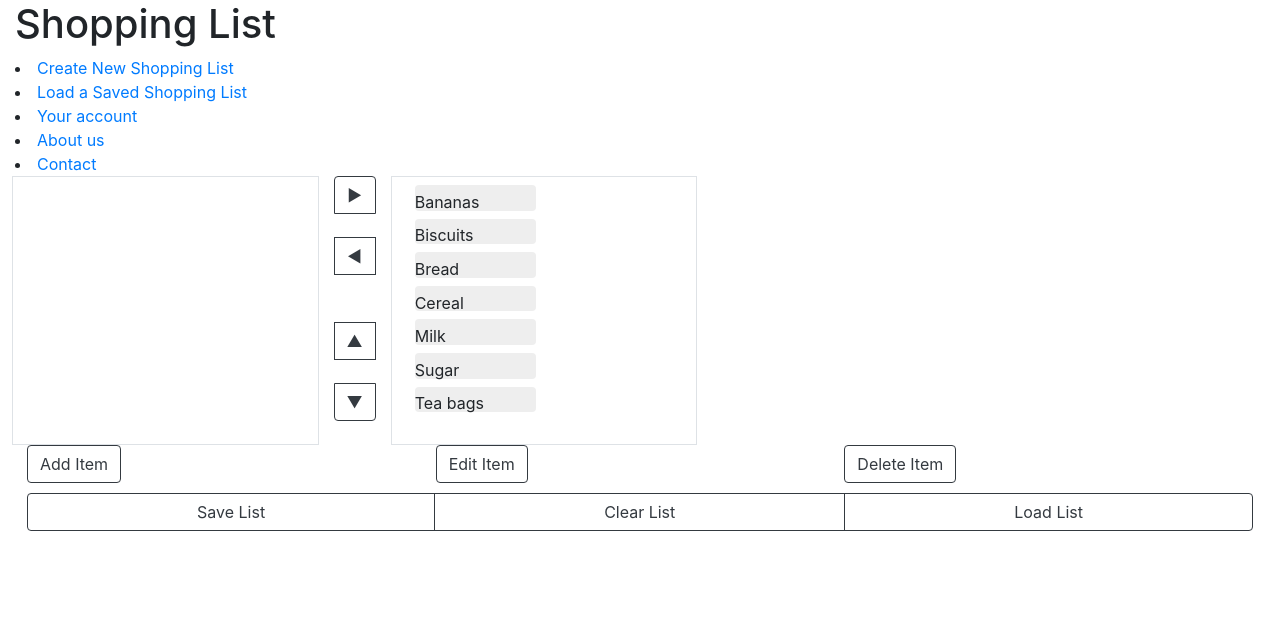
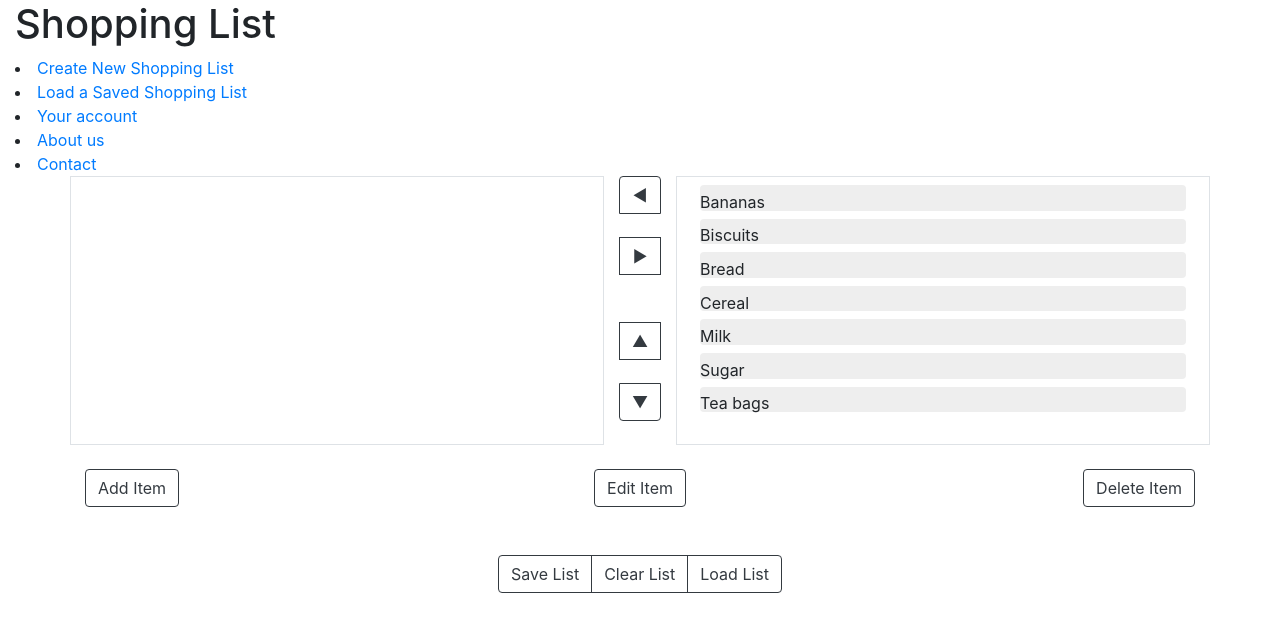
Before and after one commit to Gristeh/ShoppingList, an Angular app: page /list in a window 1280 px wide. Shown: the top 632 px of the page. Built offline with nearby package versions, Linux system fonts and the light colour scheme.

Commit message:
Moved HTML elements and altered button directions

```diff
--- a/src/app/components/shopping-list-component/shopping-list-component.component.css
+++ b/src/app/components/shopping-list-component/shopping-list-component.component.css
@@ -4,7 +4,7 @@
   margin: 0 0 2em 0;
   list-style-type: none;
   padding: 0;
-  width: 50%;
+  width: auto;
 }
 .itemList li {
   cursor: pointer;
--- a/src/app/components/shopping-list-component/shopping-list-component.component.html
+++ b/src/app/components/shopping-list-component/shopping-list-component.component.html
@@ -20,10 +20,9 @@
   </head>
 
   <body>
-    <div class="container-fluid">
+    <div class="container">
       <div class="row">
-        <div class="row">
-          <div class="col-3 border">
+        <div class="col border">
           <ul class="itemList">
             <li
               *ngFor="let item of currentItemListItems"
@@ -35,7 +34,16 @@
           </ul>
         </div>
         <div class="col-md-auto">
-            <div class="btn-group-vertical float-center">
+          <div class="btn-group-vertical">
+            <button
+              (click)="addItem()"
+              name="moveLeft"
+              type="button"
+              class="btn btn-outline-dark"
+            >
+              &#x25C0;
+            </button>
+            <br />
             <button
               (click)="removeItem()"
               name="moveRight"
@@ -45,15 +53,7 @@
               &#x25B6;
             </button>
             <br />
-              <button
-                (click)="addItem()"
-                name="moveLeft"
-                type="button"
-                class="btn btn-outline-dark"
-              >
-                &#x25C0;
-              </button>
-              <br />
+
             <br />
             <button
               (click)="moveItemUp()"
@@ -74,7 +74,7 @@
             </button>
           </div>
         </div>
-          <div class="col-3 border">
+        <div class="col border">
           <ul class="itemList">
             <li
               *ngFor="let item of previousItemList"
@@ -85,9 +85,9 @@
             </li>
           </ul>
         </div>
-        </div>
+
+        <div class="w-100"></div>
         <br />
-        <div class="row">
         <div class="col">
           <button
             (click)="createItem(newItem)"
@@ -98,7 +98,7 @@
             Add Item
           </button>
         </div>
-          <div class="col">
+        <div class="col-md-auto">
           <button
             (click)="editItem()"
             name="editItem"
@@ -113,18 +113,27 @@
             (click)="deleteItem()"
             name="deleteItem"
             type="button"
-              class="btn btn-outline-dark"
+            class="btn btn-outline-dark float-right"
           >
             Delete Item
           </button>
         </div>
       </div>
       <br /><br />
-        <span class="btn-group">
-          <button type="button" class="btn btn-outline-dark">Save List</button>
-          <button type="button" class="btn btn-outline-dark">Clear List</button>
-          <button type="button" class="btn btn-outline-dark">Load List</button>
-        </span>
+      <div class="row">
+        <div class="col-md-12 text-center">
+          <div class="btn-group">
+            <button type="button" class="btn btn-outline-dark">
+              Save List
+            </button>
+            <button type="button" class="btn btn-outline-dark">
+              Clear List
+            </button>
+            <button type="button" class="btn btn-outline-dark">
+              Load List
+            </button>
+          </div>
+        </div>
       </div>
     </div>
   </body>
```
Lines whose indentation alone changed are shown as unchanged.
